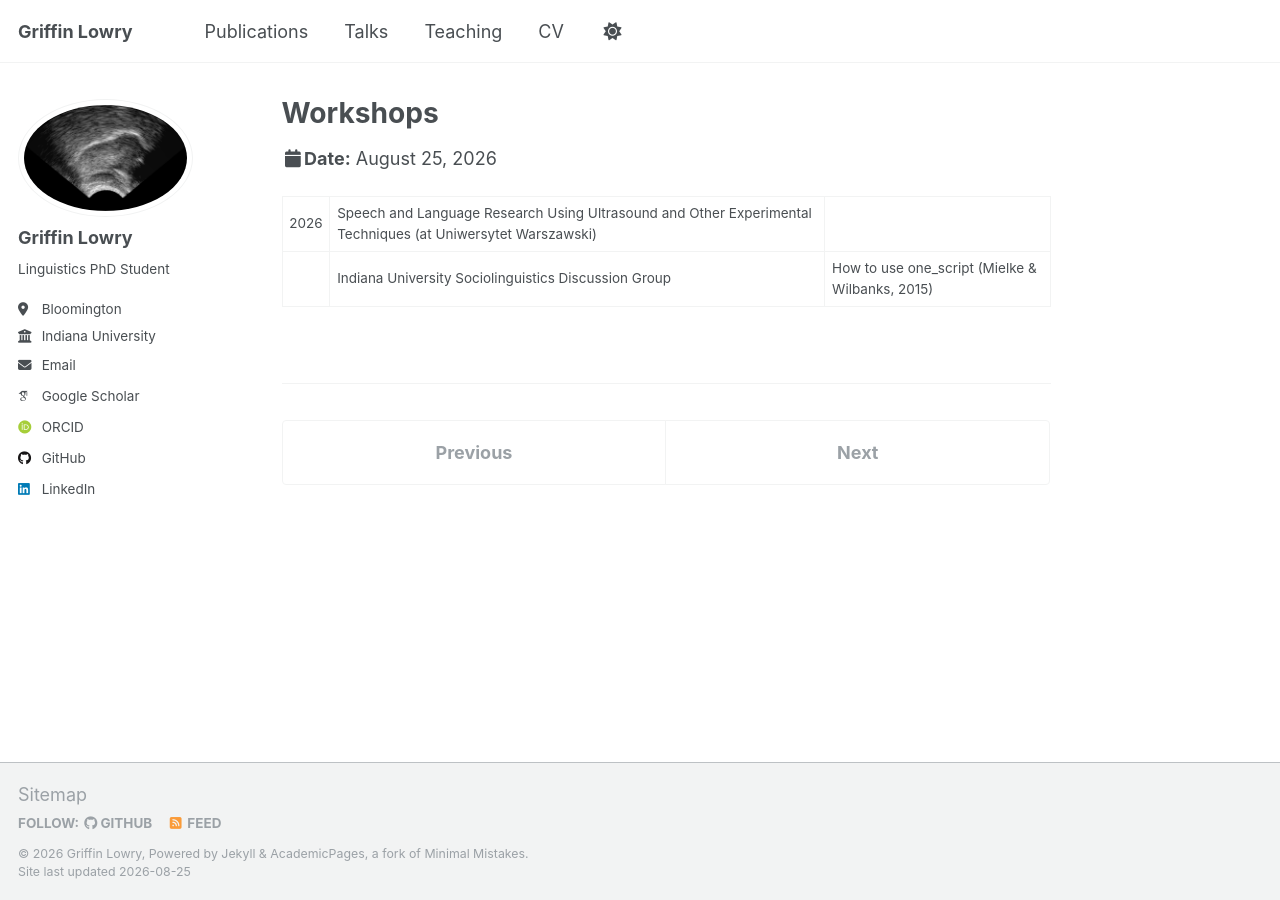
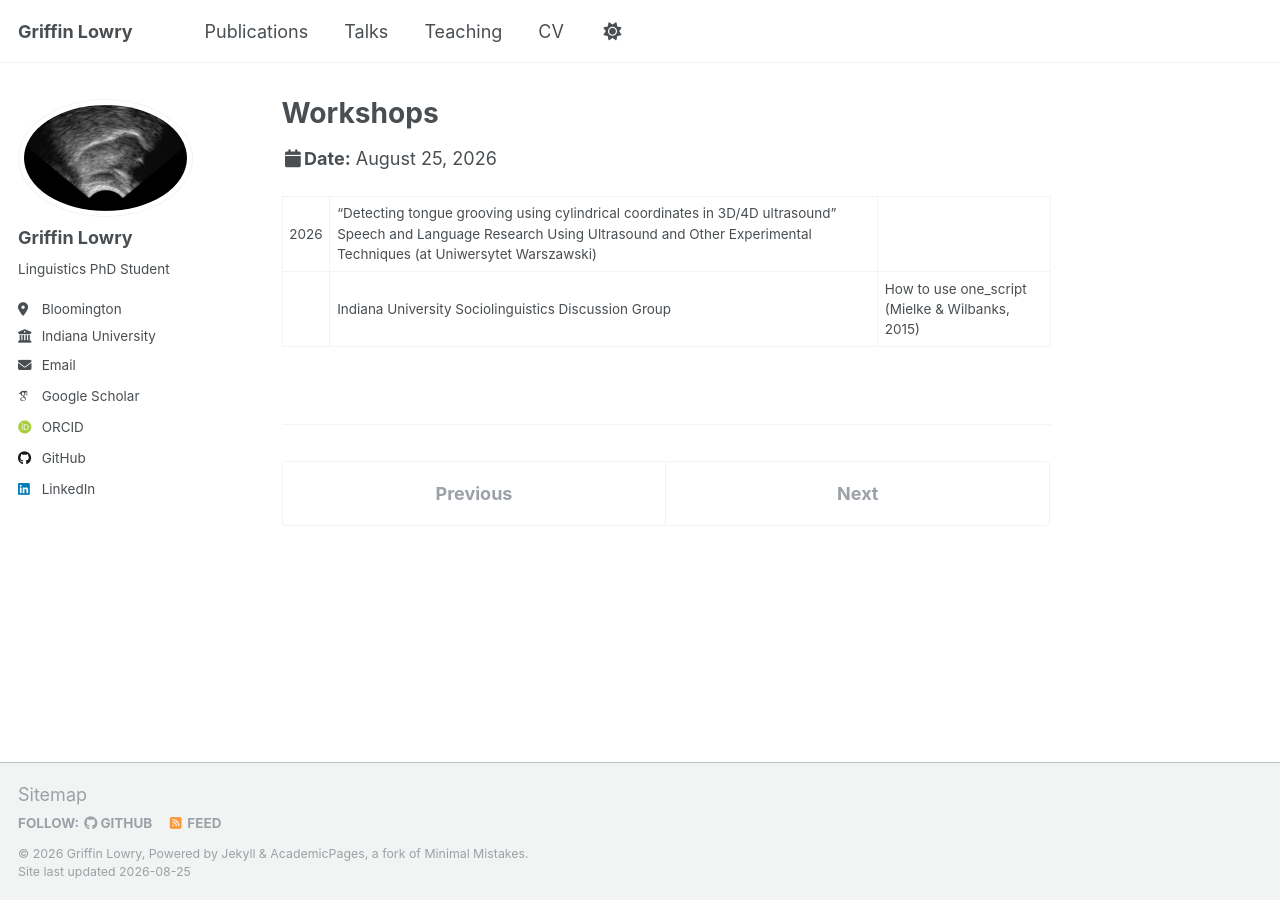
Before and after one commit to griffinlowry/griffinlowry.github.io, a Jekyll site: the page built from _talks/workshops.md, in a window 1280 px wide. Built offline with Jekyll 4.4.1, drawn with Linux system fonts in a browser that asks for light colours; some web fonts are replaced.

Commit message:
Update workshops.md

```diff
--- a/_talks/workshops.md
+++ b/_talks/workshops.md
@@ -5,5 +5,5 @@ type: "Workshop"
 permalink: /talks/Workshops
 ---
 
-| 2026 | Speech and Language Research Using Ultrasound and Other Experimental Techniques (at Uniwersytet Warszawski) |
+| 2026 | "Detecting tongue grooving using cylindrical coordinates in 3D/4D ultrasound" Speech and Language Research Using Ultrasound and Other Experimental Techniques (at Uniwersytet Warszawski) |
 |  | Indiana University Sociolinguistics Discussion Group | How to use one_script (Mielke & Wilbanks, 2015) |
```
